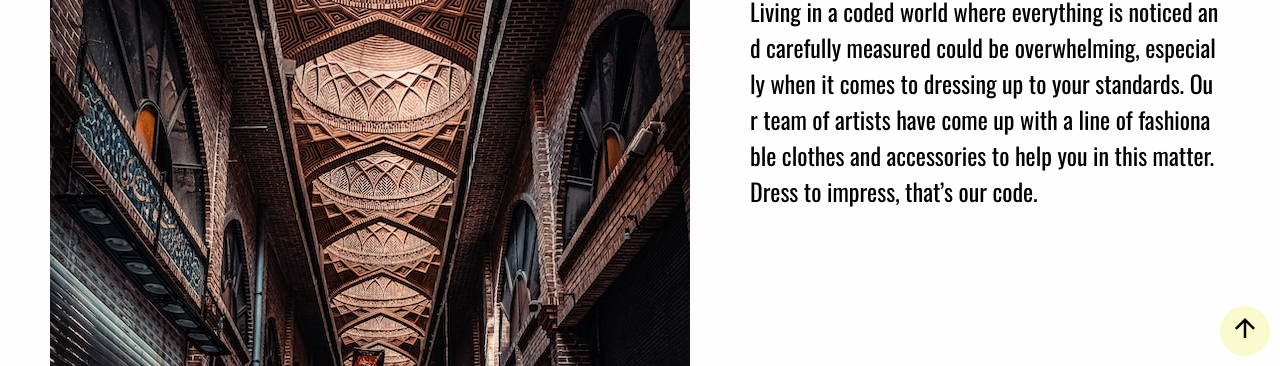
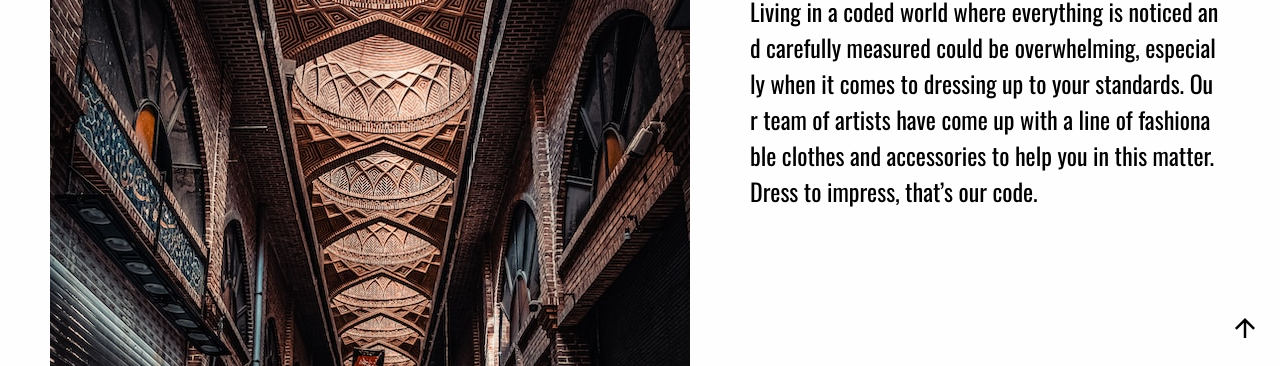
Before and after one commit to barcodesocks/barcodesocks, a plain HTML site: page index.html in a window 1280 px wide. Shown: the part 434-800 px from the top of the page. Drawn offline with nearby package versions, Linux system fonts and the light colour scheme.

Commit message:
change css

```diff
--- a/style.css
+++ b/style.css
@@ -12,7 +12,7 @@
   bottom: 10px;
   width: 50px;
   height: 50px;
-  background: #FBFACD;
+  background: transparent;
   border: none;
   border-radius: 50%;
   outline: none;
```
